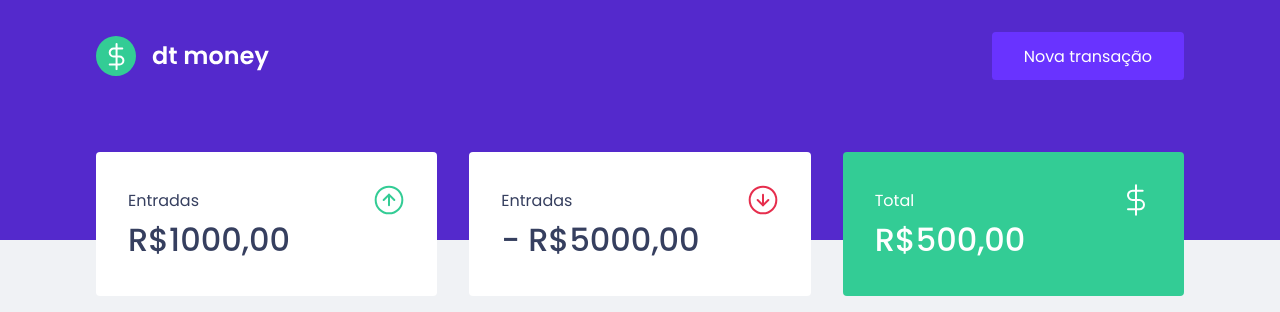
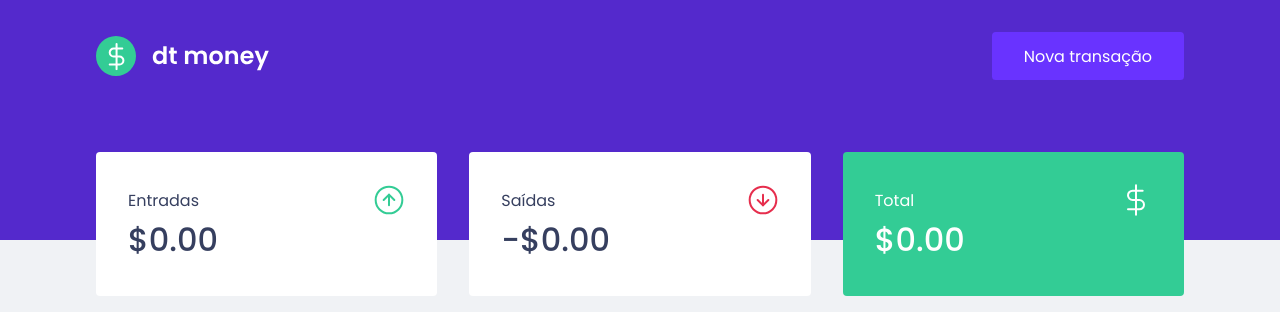
Before and after one commit to LeonardoMarquesDias/MyFinances, a React (Create React App) app: page / in a window 1280 px wide. Shown: the top 312 px of the page. Built offline with nearby package versions, Linux system fonts and the light colour scheme; no server answers; what miragejs would draw is missing.

Commit message:
summaryTotal

```diff
--- a/src/components/Summary/index.tsx
+++ b/src/components/Summary/index.tsx
@@ -9,7 +9,21 @@
 export function Summary() {
   const { transactions }  = useContext(TransactionsContext);
 
-  console.log(transactions);
+  const summary = transactions.reduce((acc, transaction) => {
+    if (transaction.type === 'deposit') {
+      acc.deposits += transaction.amount;
+      acc.total += transaction.amount;
+    } else {
+      acc.withdraws += transaction.amount;
+      acc.total -= transaction.amount;
+    }
+
+    return acc;
+  }, {
+    deposits: 0,
+    withdraws: 0,
+    total: 0,
+  });
 
   return (
     <Container>
@@ -18,21 +32,36 @@
           <p>Entradas</p>
           <img src={incomeImg} alt="Entrandas" />
         </header>
-        <strong>R$1000,00</strong>
+        <strong>
+        {new Intl.NumberFormat('en-US', {
+          style: 'currency',
+          currency: 'USD'
+        }).format(summary.deposits)}
+        </strong>
       </div>
       <div>
         <header>
-          <p>Entradas</p>
+          <p>Saídas</p>
           <img src={outcomeImg} alt="Entrandas" />
         </header>
-        <strong>- R$5000,00</strong>
+        <strong>-
+          {new Intl.NumberFormat('en-US', {
+            style: 'currency',
+            currency: 'USD'
+          }).format(summary.withdraws)}
+        </strong>
       </div>
       <div className="highlight-background">
         <header>
           <p>Total</p>
           <img src={totalImg} alt="Entrandas" />
         </header>
-        <strong>R$500,00</strong>
+        <strong>
+          {new Intl.NumberFormat('en-US', {
+            style: 'currency',
+            currency: 'USD'
+          }).format(summary.total)}
+        </strong>
       </div>
     </Container>
   )
```
